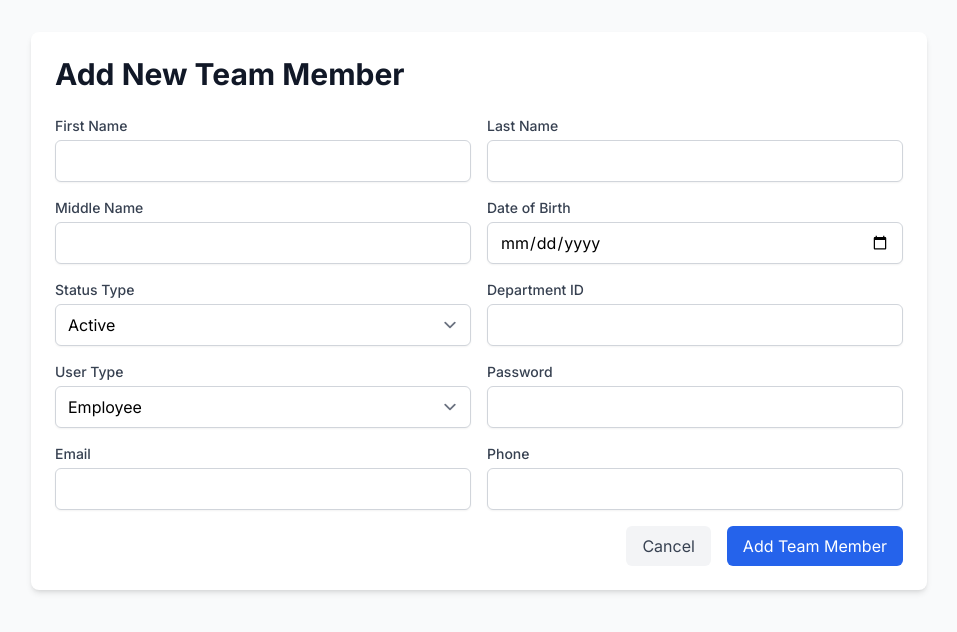
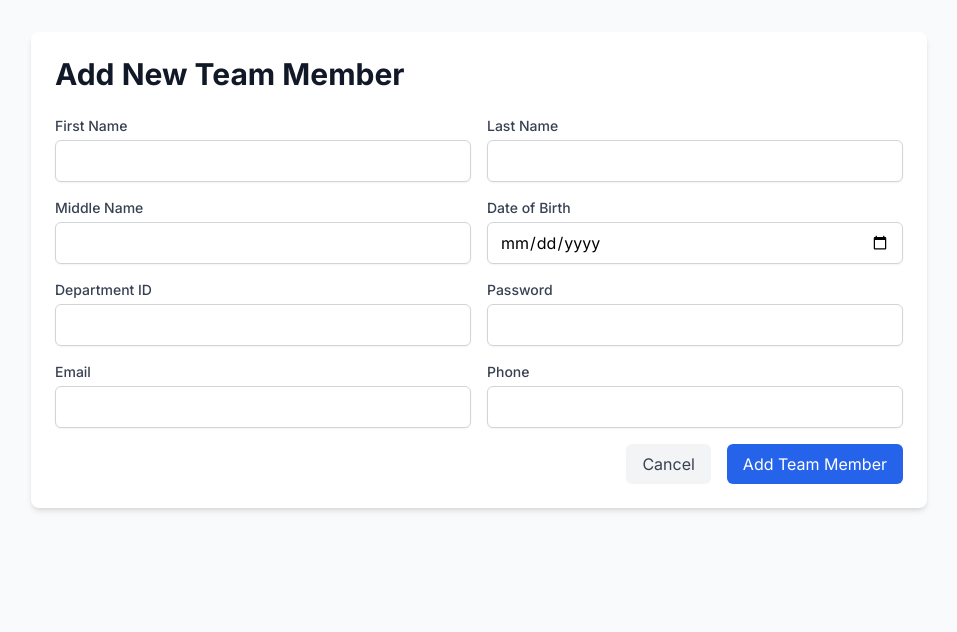
Before and after one commit to vraj4503/hrms-frontend, a Next.js app: page /team-members/add in a window 1280 px wide. Shown: the top 632 px of the page, without its empty margins (161-1118 px from the left). Built offline with nearby package versions, Linux system fonts and the light colour scheme; sample sign-in values are in the browser's storage.

Commit message:
Update page.tsx

```diff
--- a/src/app/team-members/add/page.tsx
+++ b/src/app/team-members/add/page.tsx
@@ -144,22 +144,8 @@ export default function AddTeamMemberPage() {
                 <input type="date" id="DOB" name="DOB" value={formData.DOB} onChange={handleChange} required className="mt-1 block w-full rounded-md border-gray-300 shadow-sm focus:border-blue-500 focus:ring-blue-500" />
               </div>
               <div>
-                <label htmlFor="StatusType" className="block text-sm font-medium text-gray-700">Status Type</label>
-                <select id="StatusType" name="StatusType" value={formData.StatusType} onChange={handleChange} className="mt-1 block w-full rounded-md border-gray-300 shadow-sm focus:border-blue-500 focus:ring-blue-500">
-                  <option value="Active">Active</option>
-                  <option value="Inactive">Inactive</option>
-                </select>
-              </div>
-              <div>
                 <label htmlFor="DepartmentID" className="block text-sm font-medium text-gray-700">Department ID</label>
                 <input type="number" id="DepartmentID" name="DepartmentID" value={formData.DepartmentID} onChange={handleChange} required className="mt-1 block w-full rounded-md border-gray-300 shadow-sm focus:border-blue-500 focus:ring-blue-500" />
-              </div>
-              <div>
-                <label htmlFor="UserType" className="block text-sm font-medium text-gray-700">User Type</label>
-                <select id="UserType" name="UserType" value={formData.UserType} onChange={handleChange} className="mt-1 block w-full rounded-md border-gray-300 shadow-sm focus:border-blue-500 focus:ring-blue-500">
-                  <option value="Admin">Admin</option>
-                  <option value="Employee">Employee</option>
-                </select>
               </div>
               <div>
                 <label htmlFor="Password" className="block text-sm font-medium text-gray-700">Password</label>
```
